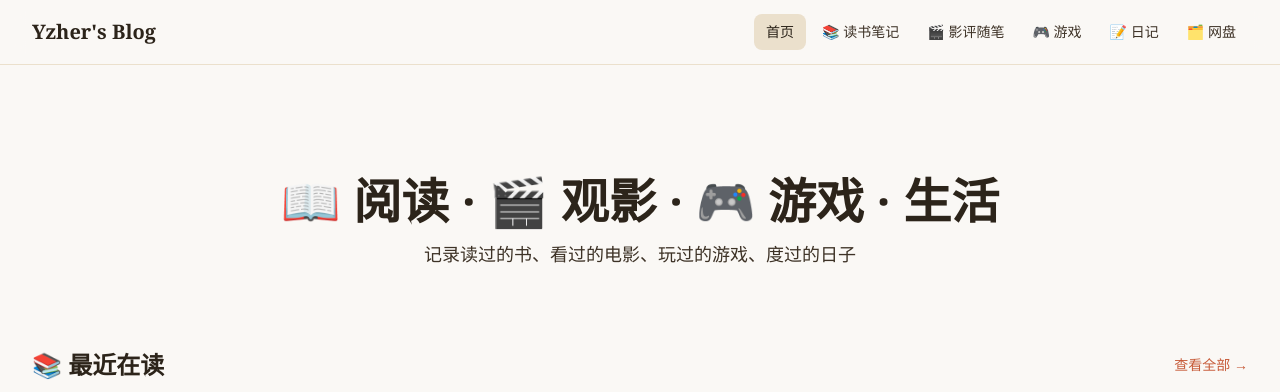
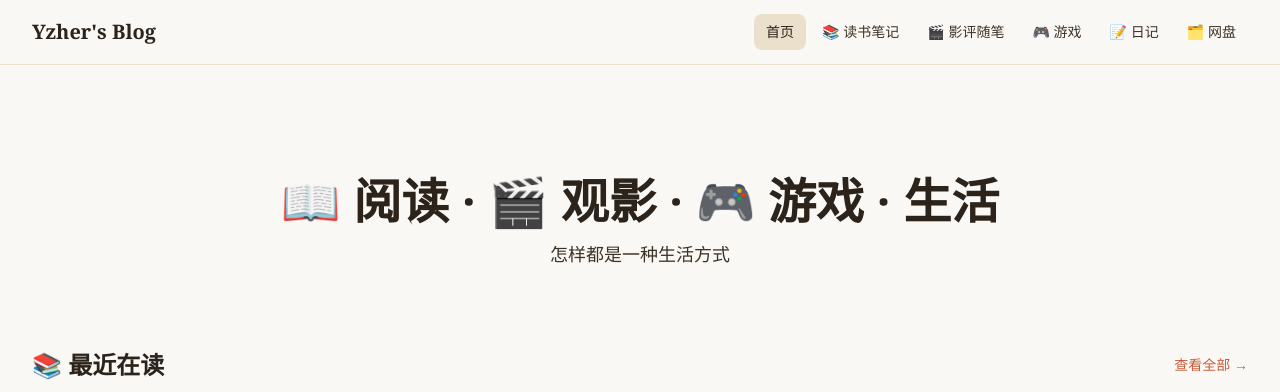
Before and after one commit to yzher-qf/Blog, an Astro site: page / in a window 1280 px wide. Shown: the top 392 px of the page. Built offline with nearby package versions, Linux system fonts and the light colour scheme; Astro itself is replaced by a stand-in of ours.

Commit message:
更新一部分作者信息

```diff
--- a/src/pages/index.astro
+++ b/src/pages/index.astro
@@ -31,7 +31,7 @@ const diaries = (await getCollection('diary', ({ data }) => !data.draft))
       📖 阅读 · 🎬 观影 · 🎮 游戏 · 生活
     </h1>
     <p class="text-lg text-warm-800 max-w-2xl mx-auto">
-      记录读过的书、看过的电影、玩过的游戏、度过的日子
+      怎样都是一种生活方式
     </p>
   </section>
 
```
